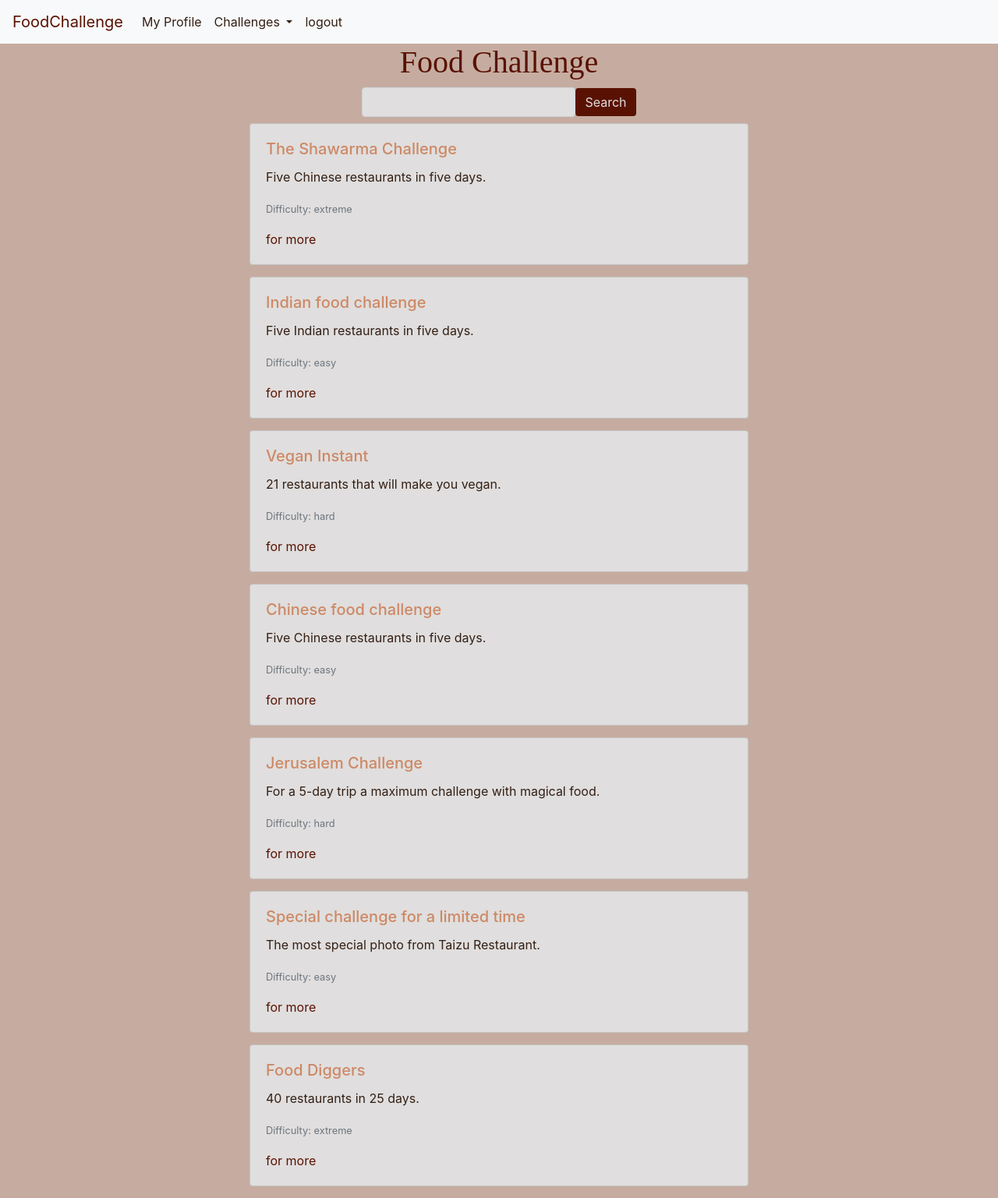
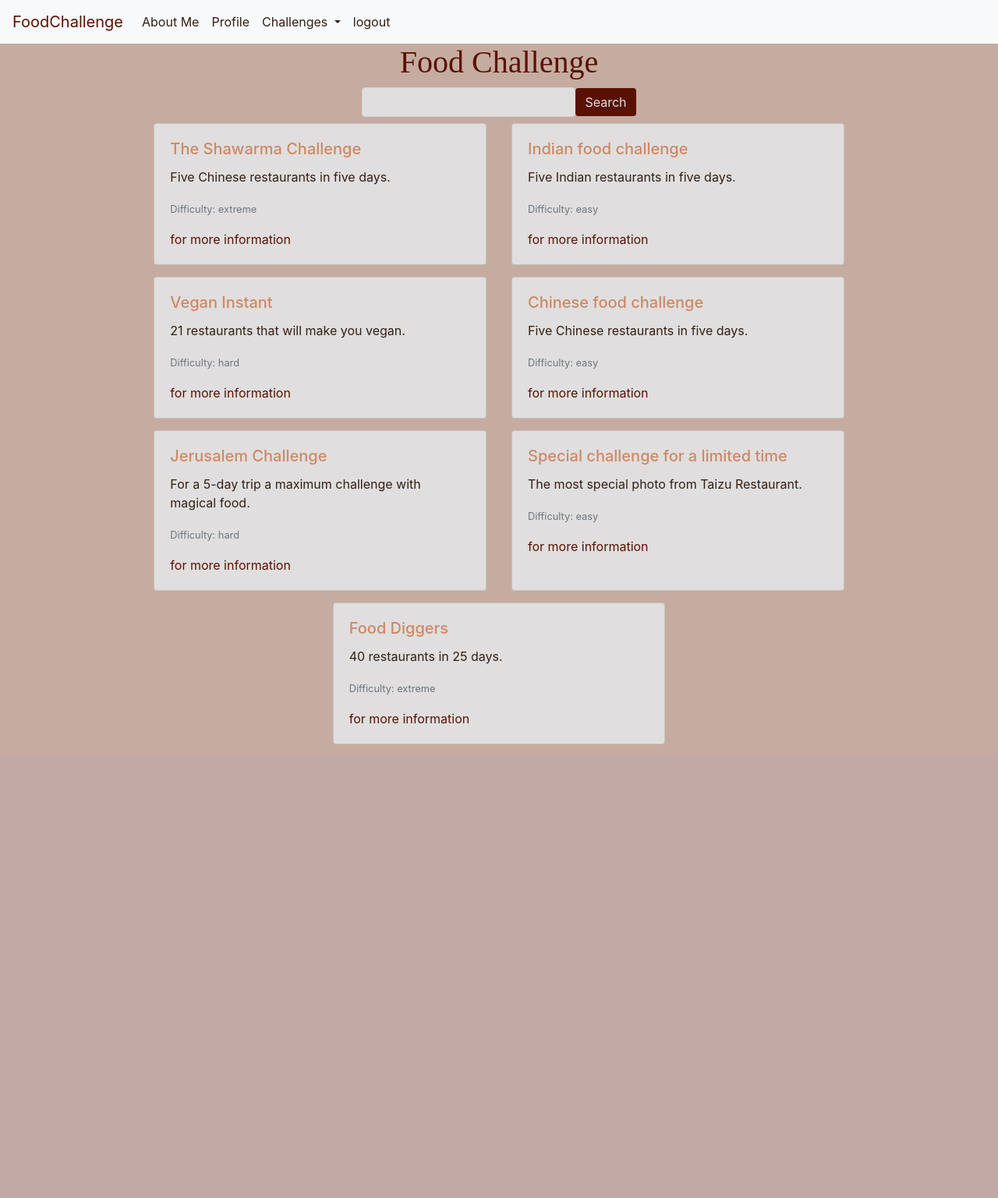
Before and after one commit to shansain/Food-Challenge, a Django app: page / in a window 1280 px wide. Shown: the whole page at 78% size. After the commit the page ends 955 px from the top, so only its background shows below. Run offline with Django 3.2, Linux system fonts and the light colour scheme; a user stored in the database is signed in; data comes from the database, SQL or seed files in the repository; both versions use the stored data as it was after the commit; some libraries are stand-ins or nearby versions.

Commit message:
about me and css

```diff
--- a/core/static/css/style.css
+++ b/core/static/css/style.css
@@ -29,8 +29,9 @@ body, html {
     color: #591202;
 
 }
-.form-control{
-    background:#e0dede ;
+
+.form-control {
+    background: #e0dede;
 }
 
 .btn-home {
@@ -49,11 +50,14 @@ body, html {
 .kill-margin {
     margin-right: 0;
     margin-left: 0;
+    justify-content: center;
 }
+
 
 .card {
     padding: 0;
     background: #e0dede;
+    margin: 0 1rem 15px 1rem;
 }
 
 .card-title {
@@ -71,25 +75,45 @@ body, html {
 .description {
     width: 50vw;
 }
-.card:hover{
+
+.card:hover {
     box-shadow: 5px 5px #cd8965;
+
 }
 
-@media only screen and (min-width: 576px) {
-    .card-deck {
+@media only screen and(max-width: 576px) {
+    .row .kill-margin {
         display: flex;
+        flex-direction: column ;
         justify-content: center;
         align-items: center;
-        flex-direction: column;
         width: 100vw;
     }
-    .card-deck .card{
-    margin-bottom: 15px;
+
+    .row .card .col-sm-12 .col-md-6 .col-lg-4 {
+        /*margin-bottom: 15px;*/
+        /*margin-left: 10px;*/
+        margin-right: 10px;
+    }
+
 }
-}
-/*@media only screen and (min-width: 768px) {*/
+
+/*@media only screen and (max-width: 576px) {*/
 /*    .card-deck {*/
 /*        display: flex;*/
+/*        justify-content: center;*/
+/*        align-items: center;*/
+/*        flex-direction: column;*/
+/*        width: 100vw;*/
+/*    }*/
+/*    .card-deck .card{*/
+/*    margin-bottom: 15px;*/
+/*}*/
+/*}*/
+/*@media only screen and (max-width: 768px) {*/
+/*    .card-deck {*/
+/*        display: flex;*/
+/*        font-size: 20rem;*/
 /*        justify-content: center;*/
 /*        align-items: center;*/
 /*        flex-direction: row;*/
--- a/core/templates/core/base.html
+++ b/core/templates/core/base.html
@@ -18,9 +18,12 @@
     </button>
     <div class="collapse navbar-collapse" id="navbarNavDropdown">
         <ul class="navbar-nav">
+         <li class="nav-item">
+                <a class="nav-link" href="{% url 'about_me' %}">About Me</a>
+            </li>
             {% if user.is_authenticated %}
             <li class="nav-item">
-                <a class="nav-link" href="{% url 'profile' user.id %}">My Profile</a>
+                <a class="nav-link" href="{% url 'profile' user.id %}">Profile</a>
             </li>
             {% endif %}
             <li class="nav-item dropdown">
--- a/core/templates/core/home.html
+++ b/core/templates/core/home.html
@@ -16,16 +16,17 @@
         </form>
 
         {#            <div class="row kill-margin ">#}
-        <div class="card-deck kill-margin">
+        <div class="row kill-margin">
             {% for c in object_list %}
-                <div class="card col-sm-12 col-md-6 col-lg-6">
+                <div class="card col-xs-12 col-sm-12 col-md-6 col-lg-4">
                 <div class="card-body">
                     <h5 class="card-title">{{ c.name }}</h5>
                     <p class="card-text">{{ c.summary }}.</p>
                     <p class="card-text"><small class="text-muted">Difficulty: {{ c.get_level_display }}</small></p>
-                    <a href="{% url 'select' c.id %}" class="card-link">for more </a>
+                    <a href="{% url 'select' c.id %}" class="card-link">for more information</a>
                 </div>
                 </div>
+
             {% endfor %}
             </div>
 
--- a/core/views.py
+++ b/core/views.py
@@ -125,6 +125,8 @@ def profile(request, client):
     challenge = UserInChallenge.objects.filter(client__user_id=client)
     return render(request, 'core/fixed_profile.html', {'client': Client.objects.get(user_id=client), 'challenge': challenge})
 
+def about_me(request):
+    return render(request, 'core/about_me.html')
 
 def admin_page(request):
     if not request.user.is_authenticated():
--- a/foodchallenge/urls.py
+++ b/foodchallenge/urls.py
@@ -9,8 +9,9 @@ urlpatterns = [
     path('search/', views.search, name='search'),
     path('select/<int:challenge_id>/', views.select, name='select'),
     path('admin/', admin.site.urls),
-    path('business-signUp/', SignUpBusinessView.as_view(), name="business_create"),
-    path('client-signUp/', SignUpClientView.as_view(), name="client_create"),
+    path('business-sign_up/', SignUpBusinessView.as_view(), name="business_create"),
+    path('client-sign_up/', SignUpClientView.as_view(), name="client_create"),
     path('profile/<int:client>', views.profile, name="profile"),
+    path('about_me/', views.about_me, name="about_me"),
     path('accounts/', include("django.contrib.auth.urls")),
 ]
```
Also changed, not shown: core/templates/core/about_me.html (added, +14 -0 lines), db.sqlite3.
